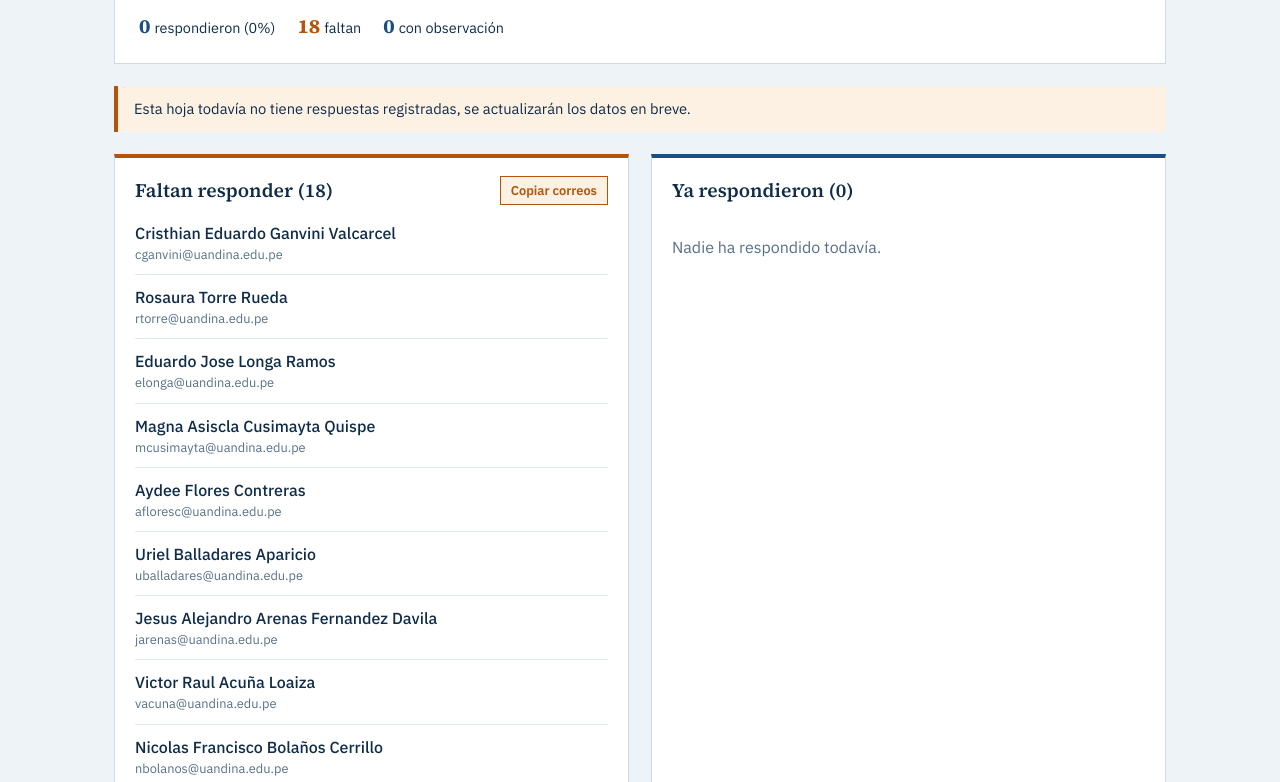
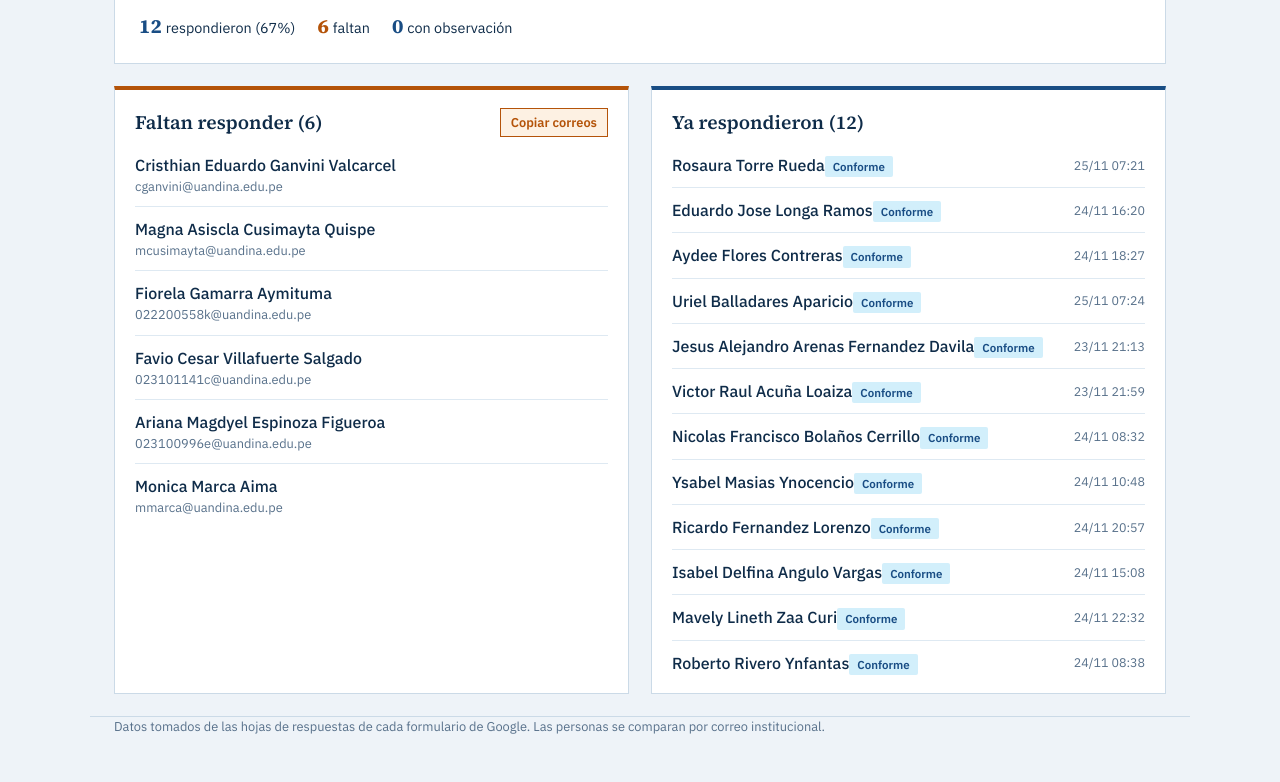
Before and after one commit to wopelpa/PreActasConfirmacion, a plain HTML site: page index.html in a window 1280 px wide. Shown: the part 433-1215 px from the top of the page. After the commit the page ends 1169 px from the top, so only its background shows below. Drawn offline with Linux system fonts and the light colour scheme.

Commit message:
Update index.html

```diff
--- a/index.html
+++ b/index.html
@@ -97,7 +97,7 @@ footer{margin:40px 0 50px;padding-top:16px;border-top:1px solid var(--line);colo
 
 <script>
 /* ===== DATOS (se actualizan pidiéndole a Claude que regenere este archivo) ===== */
-const ACTUALIZADO = "23 de noviembre de 2026";
+const ACTUALIZADO = "26 de noviembre de 2026";
 
 const PERSONAS = [
   ["Cristhian Eduardo Ganvini Valcarcel","cganvini@uandina.edu.pe"],
@@ -122,79 +122,129 @@ const PERSONAS = [
 
 /* r: [correo, fecha y hora, "S" = conforme / "N" = con observación, texto de la observación] */
 const SESIONES = [
-  {corto:"17 nov", tipo:"Extraordinario", fecha:"17 de noviembre de 2026", r:[]},
-  {corto:"12 nov", tipo:"Extraordinario", fecha:"12 de noviembre de 2026", r:[]},
+  {corto:"17 nov", tipo:"Extraordinario", fecha:"17 de noviembre de 2026", r:[
+    ["jarenas@uandina.edu.pe", "23/11 21:13", "S"],
+    ["vacuna@uandina.edu.pe", "23/11 21:59", "S"],
+    ["nbolanos@uandina.edu.pe", "24/11 08:32", "S"],
+    ["rrivero@uandina.edu.pe", "24/11 08:38", "S"],
+    ["ymasias@uandina.edu.pe", "24/11 10:48", "S"],
+    ["023101297c@uandina.edu.pe", "24/11 15:08", "S"],
+    ["elonga@uandina.edu.pe", "24/11 16:20", "S"],
+    ["afloresc@uandina.edu.pe", "24/11 18:27", "S"],
+    ["rfernandez@uandina.edu.pe", "24/11 20:57", "S"],
+    ["024101429f@uandina.edu.pe", "24/11 22:32", "S"],
+    ["rtorre@uandina.edu.pe", "25/11 07:21", "S"],
+    ["uballadares@uandina.edu.pe", "25/11 07:24", "S"]
+  ]},
+  {corto:"12 nov", tipo:"Extraordinario", fecha:"12 de noviembre de 2026", r:[
+    ["rtorre@uandina.edu.pe", "23/11 19:52", "S"],
+    ["jarenas@uandina.edu.pe", "23/11 21:14", "S"],
+    ["vacuna@uandina.edu.pe", "23/11 21:56", "S"],
+    ["nbolanos@uandina.edu.pe", "24/11 08:34", "S"],
+    ["rrivero@uandina.edu.pe", "24/11 09:33", "S"],
+    ["ymasias@uandina.edu.pe", "24/11 10:48", "S"],
+    ["023101297c@uandina.edu.pe", "24/11 15:07", "S"],
+    ["elonga@uandina.edu.pe", "24/11 16:23", "S"],
+    ["afloresc@uandina.edu.pe", "24/11 18:26", "S"],
+    ["rfernandez@uandina.edu.pe", "24/11 20:58", "S"],
+    ["024101429f@uandina.edu.pe", "24/11 22:32", "S"],
+    ["mcusimayta@uandina.edu.pe", "25/11 00:29", "S"],
+    ["023100996e@uandina.edu.pe", "25/11 07:14", "S"],
+    ["uballadares@uandina.edu.pe", "25/11 07:31", "S"]
+  ]},
   {corto:"10 nov", tipo:"Extraordinario", fecha:"10 de noviembre de 2026", r:[
-    ["ymasias@uandina.edu.pe","22/11 10:37","S"],
-    ["uballadares@uandina.edu.pe","22/11 13:52","S"],
-    ["nbolanos@uandina.edu.pe","22/11 22:13","S"],
-    ["022200558k@uandina.edu.pe","22/11 23:39","S"],
-    ["rrivero@uandina.edu.pe","23/11 08:27","S"],
-    ["afloresc@uandina.edu.pe","23/11 09:29","S"],
-    ["rtorre@uandina.edu.pe","23/11 10:28","S"]
+    ["ymasias@uandina.edu.pe", "22/11 10:37", "S"],
+    ["uballadares@uandina.edu.pe", "22/11 13:52", "S"],
+    ["nbolanos@uandina.edu.pe", "22/11 22:13", "S"],
+    ["022200558k@uandina.edu.pe", "22/11 23:39", "S"],
+    ["rrivero@uandina.edu.pe", "23/11 08:27", "S"],
+    ["afloresc@uandina.edu.pe", "23/11 09:29", "S"],
+    ["rtorre@uandina.edu.pe", "23/11 10:28", "S"],
+    ["jarenas@uandina.edu.pe", "23/11 21:30", "S"],
+    ["vacuna@uandina.edu.pe", "23/11 22:31", "S"],
+    ["mmarca@uandina.edu.pe", "24/11 15:18", "N", "En el punto 07 se observa que falta redactar el acuerdo. Y en el punto 13 se debe considerar dejar sin efecto la resolución 572-2026-CU."],
+    ["elonga@uandina.edu.pe", "24/11 16:30", "S"],
+    ["rfernandez@uandina.edu.pe", "24/11 21:01", "S"],
+    ["mcusimayta@uandina.edu.pe", "25/11 00:27", "S"]
   ]},
   {corto:"26 oct", tipo:"Extraordinario", fecha:"26 de octubre de 2026", r:[
-    ["ymasias@uandina.edu.pe","22/11 10:38","S"],
-    ["nbolanos@uandina.edu.pe","22/11 22:14","S"],
-    ["022200558k@uandina.edu.pe","22/11 23:32","S"],
-    ["rrivero@uandina.edu.pe","23/11 08:21","S"],
-    ["rtorre@uandina.edu.pe","23/11 09:50","S"]
+    ["ymasias@uandina.edu.pe", "22/11 10:38", "S"],
+    ["nbolanos@uandina.edu.pe", "22/11 22:14", "S"],
+    ["022200558k@uandina.edu.pe", "22/11 23:32", "S"],
+    ["rrivero@uandina.edu.pe", "23/11 08:21", "S"],
+    ["rtorre@uandina.edu.pe", "23/11 09:50", "S"],
+    ["jarenas@uandina.edu.pe", "23/11 21:33", "S"],
+    ["vacuna@uandina.edu.pe", "23/11 22:23", "S"],
+    ["023101297c@uandina.edu.pe", "24/11 15:06", "S"],
+    ["elonga@uandina.edu.pe", "24/11 16:28", "S"],
+    ["rfernandez@uandina.edu.pe", "24/11 21:00", "S"],
+    ["023101141c@uandina.edu.pe", "25/11 07:15", "S"],
+    ["afloresc@uandina.edu.pe", "25/11 07:23", "S"]
   ]},
   {corto:"19 oct", tipo:"Ordinario", fecha:"19 de octubre de 2026", r:[
-    ["ymasias@uandina.edu.pe","21/11 11:19","S"],
-    ["nbolanos@uandina.edu.pe","22/11 22:16","S"],
-    ["022200558k@uandina.edu.pe","22/11 23:27","S"],
-    ["rrivero@uandina.edu.pe","23/11 08:18","S"],
-    ["rtorre@uandina.edu.pe","23/11 09:42","S"]
+    ["ymasias@uandina.edu.pe", "21/11 11:19", "S"],
+    ["nbolanos@uandina.edu.pe", "22/11 22:16", "S"],
+    ["022200558k@uandina.edu.pe", "22/11 23:27", "S"],
+    ["rrivero@uandina.edu.pe", "23/11 08:18", "S"],
+    ["rtorre@uandina.edu.pe", "23/11 09:42", "S"],
+    ["jarenas@uandina.edu.pe", "23/11 21:39", "N", "Corrección del apellido en sección informes"],
+    ["vacuna@uandina.edu.pe", "23/11 22:09", "S"],
+    ["023101297c@uandina.edu.pe", "24/11 15:06", "S"],
+    ["elonga@uandina.edu.pe", "24/11 16:27", "S"],
+    ["rfernandez@uandina.edu.pe", "24/11 20:59", "S"],
+    ["mcusimayta@uandina.edu.pe", "25/11 00:20", "N", "1. En Pedidos - Srta. Mavely Zaa, la suscrita refirió PLAN DE MANTENIMIENTO PREVENTIVO, no REGLAMENTO DE MANTENIMIENTO PREVENTIVO. 2. La suscrita asistió, no está considerada para la firma de acta."],
+    ["023101141c@uandina.edu.pe", "25/11 07:15", "S"],
+    ["afloresc@uandina.edu.pe", "25/11 07:27", "S"]
   ]},
-  {corto:"7 oct",  tipo:"Extraordinario", fecha:"7 de octubre de 2026", r:[
-    ["jarenas@uandina.edu.pe","15/10 10:00","S"],
-    ["023100996e@uandina.edu.pe","15/10 11:03","S"],
-    ["023101141c@uandina.edu.pe","15/10 11:48","S"],
-    ["vacuna@uandina.edu.pe","15/10 12:17","S"],
-    ["rrivero@uandina.edu.pe","15/10 15:04","S"],
-    ["afloresc@uandina.edu.pe","15/10 15:32","S"],
-    ["nbolanos@uandina.edu.pe","15/10 16:44","S"],
-    ["rfernandez@uandina.edu.pe","15/10 19:38","S"],
-    ["mcusimayta@uandina.edu.pe","16/10 17:46","S"],
-    ["uballadares@uandina.edu.pe","18/10 17:00","S"],
-    ["elonga@uandina.edu.pe","18/10 18:38","S"],
-    ["023101297c@uandina.edu.pe","19/10 07:17","S"]
+  {corto:"7 oct", tipo:"Extraordinario", fecha:"7 de octubre de 2026", r:[
+    ["jarenas@uandina.edu.pe", "15/10 10:00", "S"],
+    ["023100996e@uandina.edu.pe", "15/10 11:03", "S"],
+    ["023101141c@uandina.edu.pe", "15/10 11:48", "S"],
+    ["vacuna@uandina.edu.pe", "15/10 12:17", "S"],
+    ["rrivero@uandina.edu.pe", "15/10 15:04", "S"],
+    ["afloresc@uandina.edu.pe", "15/10 15:32", "S"],
+    ["nbolanos@uandina.edu.pe", "15/10 16:44", "S"],
+    ["rfernandez@uandina.edu.pe", "15/10 19:38", "S"],
+    ["mcusimayta@uandina.edu.pe", "16/10 17:46", "S"],
+    ["uballadares@uandina.edu.pe", "18/10 17:00", "S"],
+    ["elonga@uandina.edu.pe", "18/10 18:38", "S"],
+    ["023101297c@uandina.edu.pe", "19/10 07:17", "S"]
   ]},
   {corto:"28 sep", tipo:"Extraordinario", fecha:"28 de septiembre de 2026", r:[
-    ["023100996e@uandina.edu.pe","13/10 14:30","S"],
-    ["rrivero@uandina.edu.pe","13/10 15:42","S"],
-    ["vacuna@uandina.edu.pe","13/10 15:47","S"],
-    ["ymasias@uandina.edu.pe","13/10 16:27","S"],
-    ["rtorre@uandina.edu.pe","13/10 21:23","S"],
-    ["022200558k@uandina.edu.pe","14/10 14:47","S"],
-    ["uballadares@uandina.edu.pe","18/10 17:02","S"],
-    ["jarenas@uandina.edu.pe","18/10 20:00","S"],
-    ["024101429f@uandina.edu.pe","18/10 23:28","S"],
-    ["023101297c@uandina.edu.pe","04/11 20:17","S"]
+    ["023100996e@uandina.edu.pe", "13/10 14:30", "S"],
+    ["rrivero@uandina.edu.pe", "13/10 15:42", "S"],
+    ["vacuna@uandina.edu.pe", "13/10 15:47", "S"],
+    ["ymasias@uandina.edu.pe", "13/10 16:27", "S"],
+    ["rtorre@uandina.edu.pe", "13/10 21:23", "S"],
+    ["022200558k@uandina.edu.pe", "14/10 14:47", "S"],
+    ["uballadares@uandina.edu.pe", "18/10 17:02", "S"],
+    ["jarenas@uandina.edu.pe", "18/10 20:00", "S"],
+    ["024101429f@uandina.edu.pe", "18/10 23:28", "S"],
+    ["023101297c@uandina.edu.pe", "04/11 20:17", "S"],
+    ["elonga@uandina.edu.pe", "24/11 16:32", "S"]
   ]},
   {corto:"7 sep", tipo:"Ordinario", fecha:"7 de septiembre de 2026", r:[
-    ["022200558k@uandina.edu.pe","13/10 14:17","S"],
-    ["vacuna@uandina.edu.pe","13/10 15:37","S"],
-    ["ymasias@uandina.edu.pe","13/10 16:31","S"],
-    ["rtorre@uandina.edu.pe","13/10 21:19","N","pág. 12, párrafo 6: debe decir, en relación a COMAEM, optimizar tiempos ya que la autoevaluación debe entregarse en diciembre; en relación a la matrícula de Medicina Humana, para que no existan reclamos, se debe solicitar a la DDA cambios en los prerrequisitos de sus asignaturas."],
-    ["rrivero@uandina.edu.pe","14/10 10:54","S"],
-    ["jarenas@uandina.edu.pe","18/10 20:00","S"],
-    ["023100996e@uandina.edu.pe","19/10 07:17","S"],
-    ["elonga@uandina.edu.pe","19/10 07:18","S"]
+    ["022200558k@uandina.edu.pe", "13/10 14:17", "S"],
+    ["vacuna@uandina.edu.pe", "13/10 15:37", "S"],
+    ["ymasias@uandina.edu.pe", "13/10 16:31", "S"],
+    ["rtorre@uandina.edu.pe", "13/10 21:19", "N", "pág. 12, párrafo 6: debe decir, en relación a COMAEM, optimizar tiempos ya que la autoevaluación debe entregarse en diciembre; en relación a la matrícula de Medicina Humana, para que no existan reclamos, se debe solicitar a la DDA cambios en los prerrequisitos de sus asignaturas."],
+    ["rrivero@uandina.edu.pe", "14/10 10:54", "S"],
+    ["jarenas@uandina.edu.pe", "18/10 20:00", "S"],
+    ["023100996e@uandina.edu.pe", "19/10 07:17", "S"],
+    ["elonga@uandina.edu.pe", "19/10 07:18", "S"]
   ]},
   {corto:"7 ago", tipo:"Ordinario", fecha:"7 de agosto de 2026", r:[
-    ["ymasias@uandina.edu.pe","28/08 09:15","S"],
-    ["mfernandezg@uandina.edu.pe","28/08 10:16","S"],
-    ["uballadares@uandina.edu.pe","28/08 10:24","S"],
-    ["jarenas@uandina.edu.pe","29/08 09:39","S"],
-    ["vacuna@uandina.edu.pe","30/08 21:07","S"],
-    ["023100996e@uandina.edu.pe","31/08 20:28","S"],
-    ["elonga@uandina.edu.pe","01/09 10:56","S"],
-    ["rtorre@uandina.edu.pe","01/09 12:28","S"],
-    ["mcusimayta@uandina.edu.pe","04/09 11:12","S"],
-    ["023101141c@uandina.edu.pe","07/09 07:23","S"],
-    ["022200558k@uandina.edu.pe","07/09 09:41","S"]
+    ["ymasias@uandina.edu.pe", "28/08 09:15", "S"],
+    ["mfernandezg@uandina.edu.pe", "28/08 10:16", "S"],
+    ["uballadares@uandina.edu.pe", "28/08 10:24", "S"],
+    ["jarenas@uandina.edu.pe", "29/08 09:39", "S"],
+    ["vacuna@uandina.edu.pe", "30/08 21:07", "S"],
+    ["023100996e@uandina.edu.pe", "31/08 20:28", "S"],
+    ["elonga@uandina.edu.pe", "01/09 10:56", "S"],
+    ["rtorre@uandina.edu.pe", "01/09 12:28", "S"],
+    ["mcusimayta@uandina.edu.pe", "04/09 11:12", "S"],
+    ["023101141c@uandina.edu.pe", "07/09 07:23", "S"],
+    ["022200558k@uandina.edu.pe", "07/09 09:41", "S"]
   ]}
 ];
 /* ===== FIN DE DATOS ===== */
```
